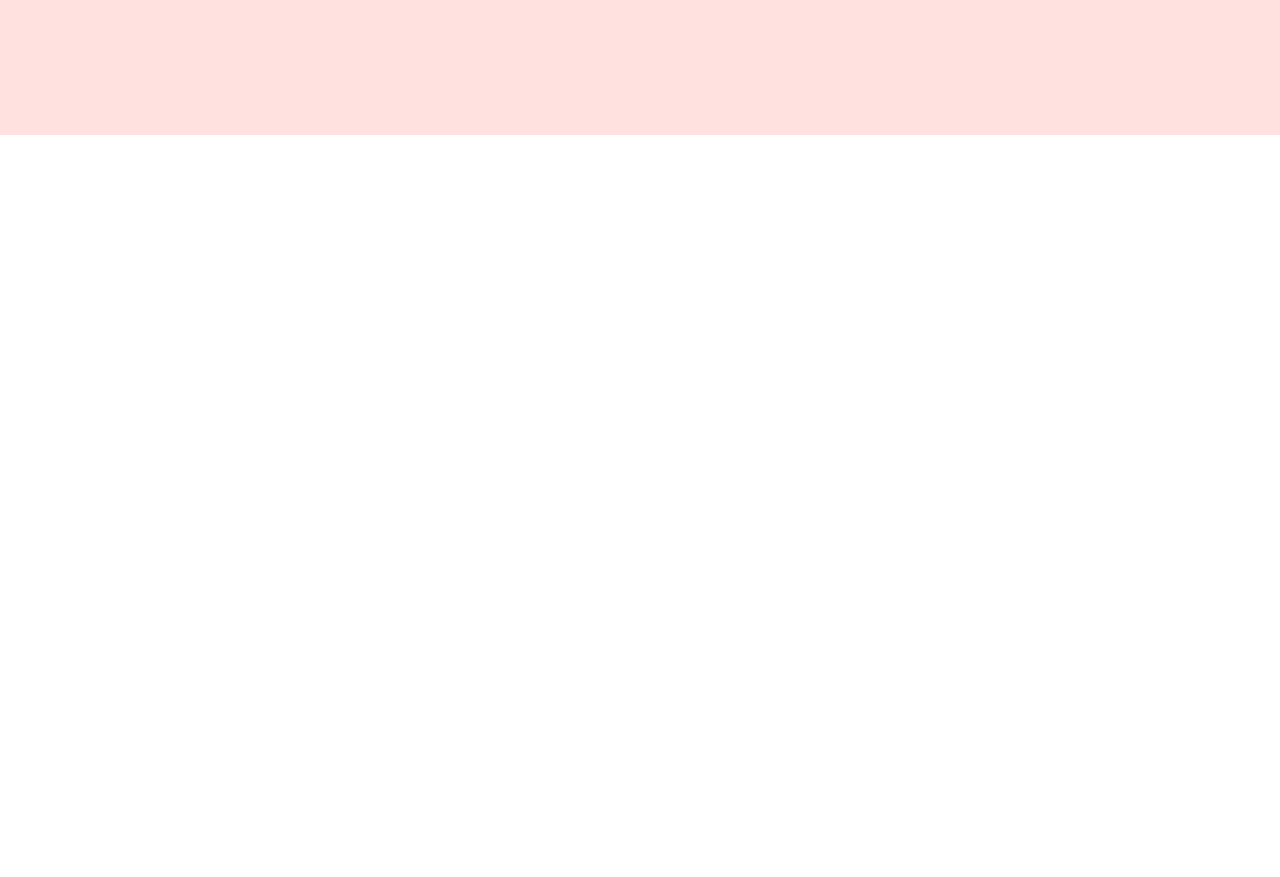
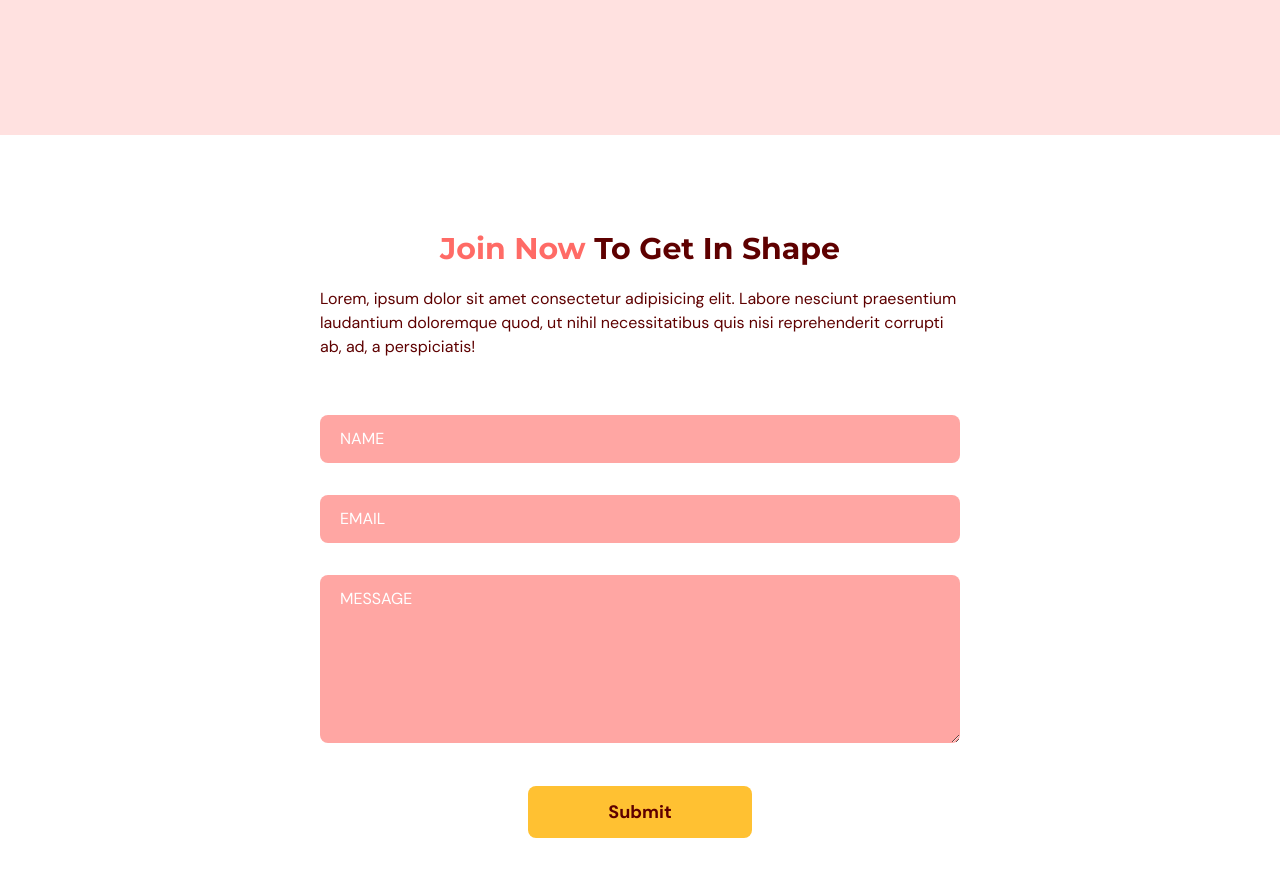
Before and after one commit to michallowkiet/gym-website, a React (Vite) app: page / in a window 1280 px wide. Shown: the part 3080-3957 px from the top of the page. Before the commit the page ends 3215 px from the top, so only its background shows below. Built offline with nearby package versions, Linux system fonts and the light colour scheme.

Commit message:
[feat] Add Contact Form

```diff
--- a/package.json
+++ b/package.json
@@ -13,7 +13,8 @@
     "framer-motion": "^10.0.1",
     "react": "^18.2.0",
     "react-anchor-link-smooth-scroll": "^1.0.12",
-    "react-dom": "^18.2.0"
+    "react-dom": "^18.2.0",
+    "react-hook-form": "^7.43.3"
   },
   "devDependencies": {
     "@types/node": "^18.14.2",
--- a/src/App.tsx
+++ b/src/App.tsx
@@ -4,6 +4,7 @@ import { SelectedPage } from "@/shared/types/types";
 import Home from "@/components/home";
 import Benefits from "@/components/benefits";
 import OurClasses from "./components/ourClasses";
+import ContactUs from "./components/contactUs";
 
 function App() {
   const [selectedPage, setSelectedPage] = useState<SelectedPage>(
@@ -39,6 +40,7 @@ function App() {
       <Home setSelectedPage={setSelectedPage} />
       <Benefits setSelectedPage={setSelectedPage} />
       <OurClasses setSelectedPage={setSelectedPage} />
+      <ContactUs setSelectedPage={setSelectedPage} />
     </div>
   );
 }
--- /dev/null
+++ b/src/components/contactUs/index.tsx
@@ -0,0 +1,129 @@
+import { SetSelectedPageType } from "@/shared/types/BenefitType";
+import { motion } from "framer-motion";
+import { useForm } from "react-hook-form";
+import ContactUsPageGraphic from "@/assets/ContactUsPageGraphic.png";
+import { SelectedPage } from "@/shared/types/types";
+import Htext from "@/shared/ui/Htext";
+import AnimationContainer from "@/shared/ui/AnimationContainer";
+import { FormEventHandler } from "react";
+
+const ContactUs = ({ setSelectedPage }: SetSelectedPageType) => {
+  const inputStyle = `mt-4 w-full rounded-lg bg-primary-300 px-5 py-3 placeholder-white mb-4`;
+
+  const {
+    register,
+    trigger,
+    formState: { errors },
+  } = useForm();
+
+  const onSubmit = async (e: any) => {
+    const isValid = await trigger();
+
+    if (!isValid) {
+      e.preventDefault();
+    }
+  };
+
+  return (
+    <section id="contactus" className="mx-auto w-5/6 pt-24 pb-32">
+      <motion.div
+        onViewportEnter={() => setSelectedPage(SelectedPage.ContactUs)}
+      >
+        <AnimationContainer
+          className="mx-auto text-center md:w-3/5"
+          leftAnimation={false}
+        >
+          <Htext>
+            <span className="text-primary-500">Join Now</span> To Get In Shape
+          </Htext>
+
+          <p className="my-5 text-left">
+            Lorem, ipsum dolor sit amet consectetur adipisicing elit. Labore
+            nesciunt praesentium laudantium doloremque quod, ut nihil
+            necessitatibus quis nisi reprehenderit corrupti ab, ad, a
+            perspiciatis!
+          </p>
+        </AnimationContainer>
+
+        <div className="mt-10 justify-between gap-8 md:flex">
+          <AnimationContainer
+            className="mx-auto mt-10 basis-3/5 md:mt-0"
+            leftAnimation={false}
+            delay={0.2}
+          >
+            <form
+              className="text-center"
+              target="_blank"
+              onSubmit={onSubmit}
+              method="POST"
+              action="https://formsubmit.co/41224289b5e1b787493f28a940f9f3a3"
+            >
+              <input
+                className={inputStyle}
+                type="text"
+                placeholder="NAME"
+                {...register("name", {
+                  required: true,
+                  maxLength: 50,
+                })}
+              />
+              {errors.name && (
+                <p className=" text-primary-500">
+                  {errors?.name?.type === "required" &&
+                    "This field is required"}
+                  {errors?.name?.type === "maxLength" &&
+                    "Max length for Name field is 50 characters."}
+                </p>
+              )}
+
+              <input
+                className={inputStyle}
+                placeholder="EMAIL"
+                type="email"
+                {...register("email", {
+                  required: true,
+                  pattern:
+                    /^[a-zA-Z0-9.!#$%&’*+/=?^_`{|}~-]+@[a-zA-Z0-9-]+(?:\.[a-zA-Z0-9-]+)*$/,
+                })}
+              />
+              {errors.name && (
+                <p className=" text-primary-500">
+                  {errors?.email?.type === "required" &&
+                    "This field is required"}
+                  {errors?.email?.type === "pattern" && "Invalid email address"}
+                </p>
+              )}
+
+              <textarea
+                rows={6}
+                placeholder="MESSAGE"
+                className={inputStyle}
+                {...register("message", {
+                  required: true,
+                  maxLength: 1000,
+                })}
+              />
+              {errors.name && (
+                <p className=" text-primary-500">
+                  {errors?.message?.type === "required" &&
+                    "This field is required"}
+                  {errors?.message?.type === "maxLength" &&
+                    "Max length for Name field is 1000 characters."}
+                </p>
+              )}
+
+              <button
+                className="mt-5 rounded-lg bg-secondary-500 px-20 py-3 text-lg font-bold transition duration-500 hover:text-white"
+                type="submit"
+              >
+                Submit
+              </button>
+            </form>
+          </AnimationContainer>
+        </div>
+      </motion.div>
+    </section>
+  );
+};
+
+export default ContactUs;
--- a/src/components/navbar/MobileMenu.tsx
+++ b/src/components/navbar/MobileMenu.tsx
@@ -19,7 +19,7 @@ function MobileMenu({
       </button>
 
       {!isAboveMdScreen && toggleMenu && (
-        <div className="z-90 fixed right-0 h-full w-[300px] bg-primary-100 drop-shadow-xl">
+        <div className="z-90 fixed right-0 bottom-0 top-0 h-full w-[300px] bg-primary-100 drop-shadow-xl">
           <div className="flex justify-end p-12">
             <button onClick={() => setToggleMenu(!toggleMenu)}>
               <XMarkIcon className="h-6 w-6  text-gray-400" />
--- a/src/components/ourClasses/index.tsx
+++ b/src/components/ourClasses/index.tsx
@@ -60,7 +60,7 @@ const OurClasses = ({ setSelectedPage }: SetSelectedPageType) => {
         }}
         className="mx-auto  w-5/6"
       >
-        <div className="mx-auto w-3/5">
+        <div className="mx-auto md:w-3/5">
           <Htext className="text-center">Our Classes</Htext>
           <p className="py-5">
             Lorem ipsum dolor sit amet consectetur adipisicing elit. Modi
--- /dev/null
+++ b/src/shared/ui/AnimationContainer.tsx
@@ -0,0 +1,34 @@
+import { motion } from "framer-motion";
+import { ReactNode } from "react";
+
+type Props = {
+  children: ReactNode;
+  leftAnimation: boolean;
+  delay?: number;
+  className?: string;
+};
+
+const AnimationContainer = ({
+  children,
+  leftAnimation,
+  className,
+  delay = 0,
+}: Props) => {
+  return (
+    <motion.div
+      className={className}
+      initial="hidden"
+      whileInView="visible"
+      viewport={{ once: true, amount: 0.5 }}
+      transition={{ duration: 0.75, delay: delay }}
+      variants={{
+        hidden: { opacity: 0, x: leftAnimation ? -75 : 75 },
+        visible: { opacity: 1, x: 0 },
+      }}
+    >
+      {children}
+    </motion.div>
+  );
+};
+
+export default AnimationContainer;
```
Also changed, not shown: 1 other file (tests, documents, lock files or other folders).
